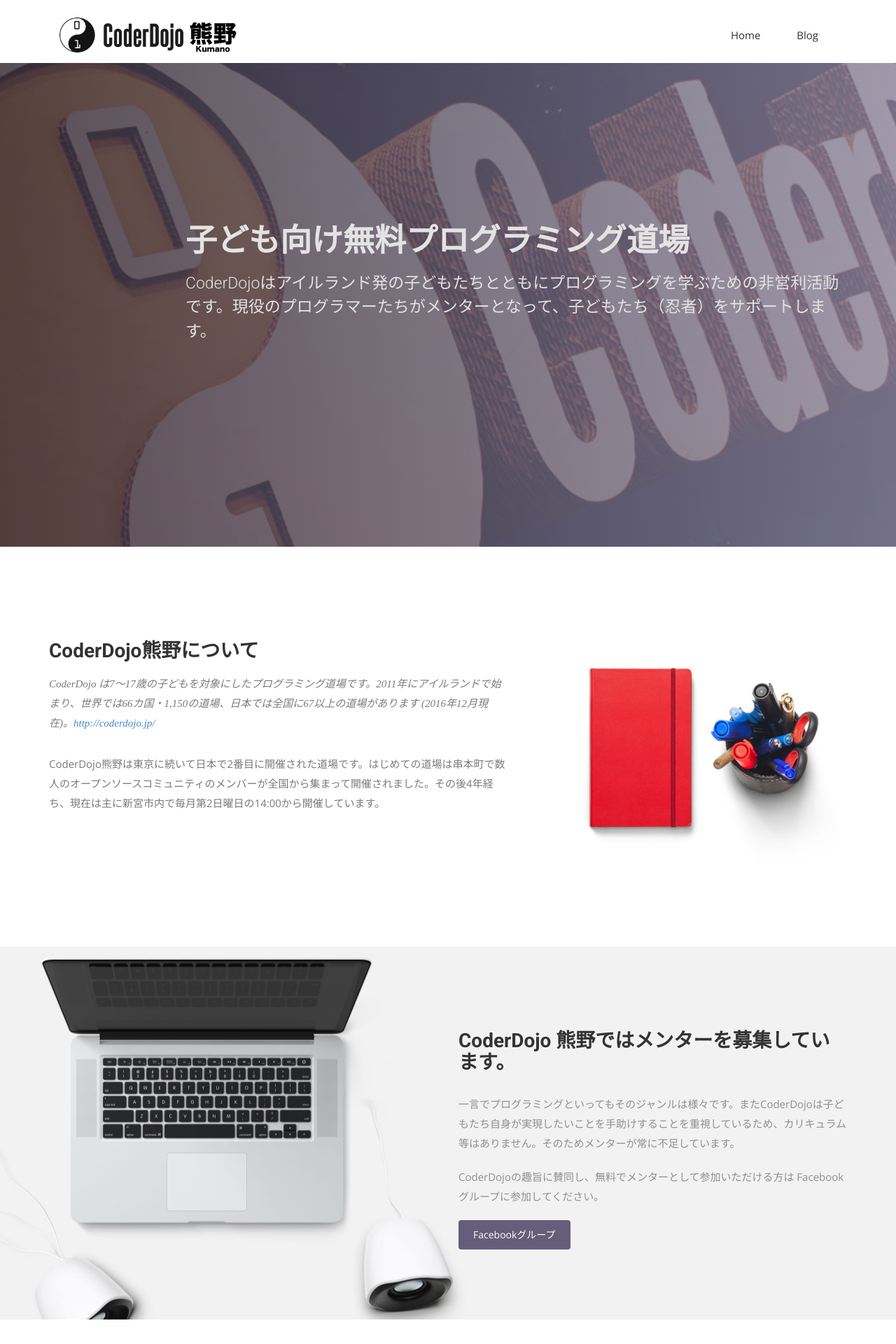
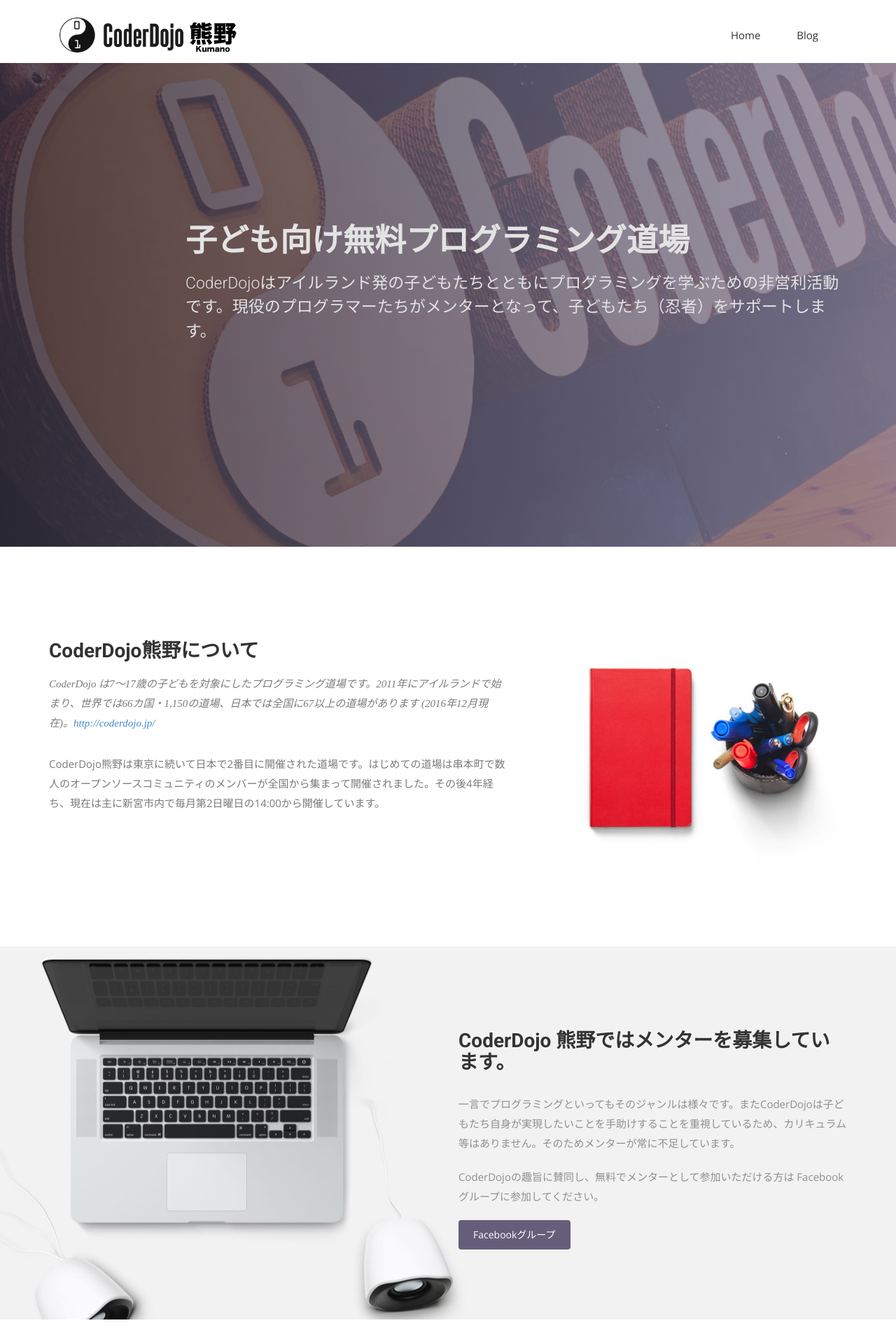
Before and after one commit to coderdojo-kumano/coderdojo-kumano.github.io, a Jekyll site: the page built from index.html, in a window 1280 px wide. Shown: the top 1920 px of the page at 70% size. Built offline with Jekyll 4.4.1, drawn with Linux system fonts in a browser that asks for light colours; nearby versions of some CDN libraries; some web fonts are replaced.

Commit message:
some fix

```diff
--- a/css/coderdojo-kumano.css
+++ b/css/coderdojo-kumano.css
@@ -36,7 +36,7 @@
   top: 0;
   left: 0;
   width: 100%;
-  height: 1200px;
+  height: 100%;
   padding-bottom: 108px;
   content: "";
   z-index: -1;
```
